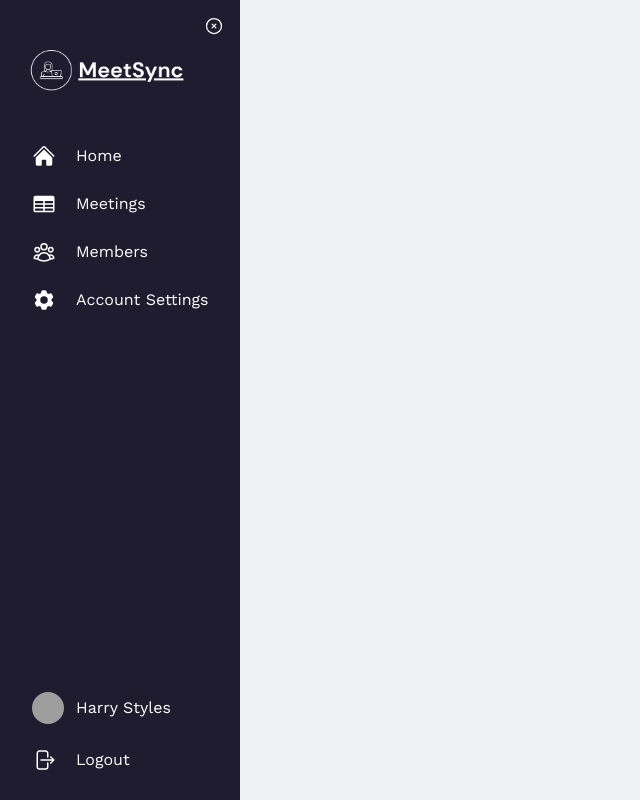
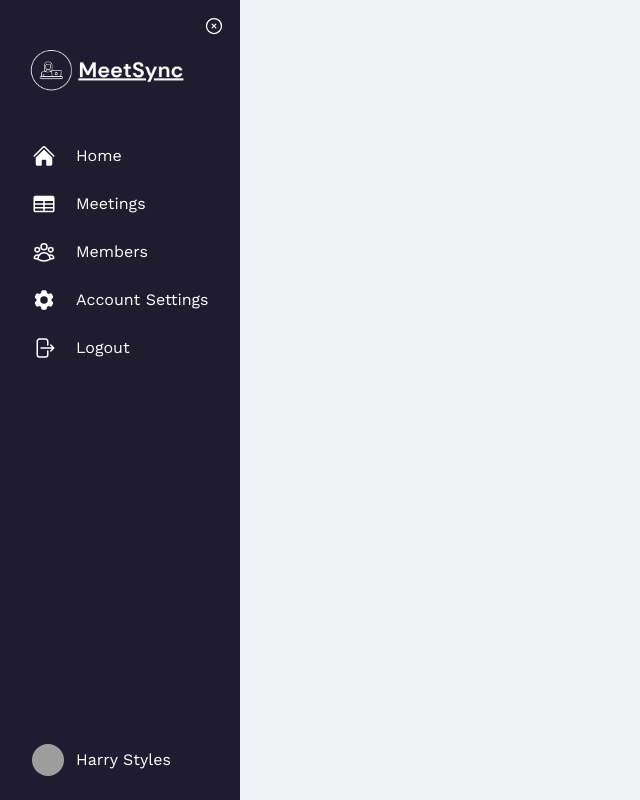
Before and after one commit to princessannierojas/group12midterm, a Next.js app: page /header-and-sidebar/sidebar in a window 1280 px wide. Shown: the whole page, without its empty margins (0-640 px from the left). Built offline with nearby package versions, Linux system fonts and the light colour scheme; grey boxes are pictures that could not be loaded.

Commit message:
Update sidebar.js

```diff
--- a/src/pages/header-and-sidebar/sidebar.js
+++ b/src/pages/header-and-sidebar/sidebar.js
@@ -18,7 +18,7 @@ const Sidebar = ({ isActive, toggleSidebar }) => {
             </div>
 
             {/* WEBPAGES */}
-            <div class="pt-10 ml-2">
+            <div className="pt-10 ml-2 overflow-y-auto">
                 <ul className="flex flex-col">
                     <li>
                     <Link href="/home">
@@ -68,18 +68,6 @@ const Sidebar = ({ isActive, toggleSidebar }) => {
                         </div>
                     </Link>
                     </li>
-                </ul>
-            </div>
-
-            {/* LOGOUT */}
-            <div className="mt-auto ml-2 mb-4">
-                <ul className="flex flex-col">
-                    <li>
-                    <div className="flex items-center text-white px-6 py-3">
-                            <img src="/user.jpg" alt="User" className="w-8 h-8 rounded-full mr-3"/>
-                            <span>Harry Styles</span>
-                        </div>
-                    </li>
 
                     <li>
                         <a href="#" className="flex items-center hover:text-colorViolet hover:font-hover-bold text-white hover:bg-gray-200 hover:rounded-l-full px-6 py-3 hover:cursor-pointer">
@@ -92,6 +80,18 @@ const Sidebar = ({ isActive, toggleSidebar }) => {
                     </li>
                 </ul>
             </div>
+
+
+            <div className="mt-auto ml-2 mb-3 overflow-y-auto">
+                <ul className="flex flex-col">
+                    <li>
+                    <div className="flex items-center text-white px-6 py-3">
+                            <img src="/user.jpg" alt="User" className="w-8 h-8 rounded-full mr-3"/>
+                            <span>Harry Styles</span>
+                        </div>
+                    </li>
+                </ul>
+            </div>
         </div>
         </div>
         </>
```
